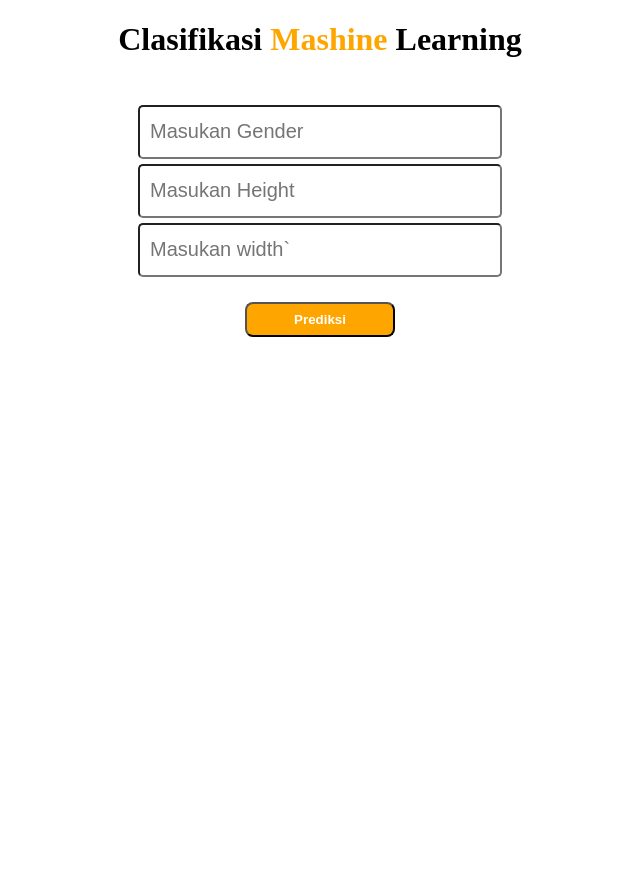
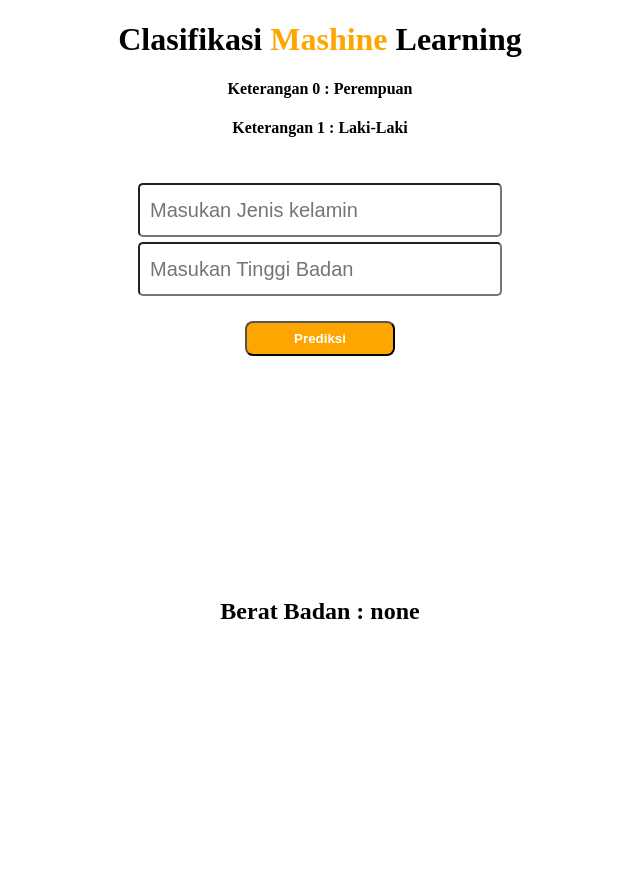
Before and after one commit to rahmadhw/tgs_kelompok_Domain_tecnikal, a Flask app: page / in a window 1280 px wide. Shown: the whole page, without its empty margins (320-960 px from the left). After the commit the page ends 619 px from the top, so only its background shows below. Run offline with Flask 2, Linux system fonts and the light colour scheme.

Commit message:
Update Selesai

```diff
--- a/app.py
+++ b/app.py
@@ -1,16 +1,28 @@
-from flask import Flask, render_template
-
+from flask import Flask, render_template, request, jsonify
+import joblib
+import numpy as np
 
 
 
 app = Flask(__name__)
 
 
-@app.route("/")
+@app.route("/", methods=["GET", "POST"])
 
+def predik():
+    if request.method == "GET":
+        return render_template("index.html")
+    elif request.method == "POST":
+        pred = [int(x) for x in request.form.values()]
+        final_pred =[np.array(pred)]
+        model,std_scaler = joblib.load("Modelling/model_joblib/model_data_fix.pkl")
+        result = model.predict(final_pred)
+        print(result)
+        output = str(round(result[0], 2))
+        return render_template("index.html", result = output)
+    else:
+        return "Error"
 
-def index():
-    return render_template("index.html")
 
 
 if __name__ == '__main__':
--- a/templates/index.html
+++ b/templates/index.html
@@ -15,21 +15,33 @@
 </head>
 <body>
     <h1 align="center">Clasifikasi <span style="color: orange;">Mashine</span> Learning</h1>
-    <div class="container" style="display: flex; flex-direction: column; align-items: center; height: 100vh;">
-        <div class="row" style="display: flex; flex-direction: column;  width: 80vw; align-items: center; margin: 5px; padding: 20px;">
-            <input type="text" placeholder="Masukan Gender" style="display: inline-block; width: 340px; height: 30px; padding: 10px; margin-bottom: 5px; border-radius: 5px; font-size: 20px;">
-            <input type="text" placeholder="Masukan Height" style="display: inline-block; width: 340px; height: 30px; padding: 10px; border-radius: 5px; font-size: 20px;">
-            <input type="text" placeholder="Masukan width`" style="display: inline-block; width: 340px; height: 30px; padding: 10px; margin-top: 5px; border-radius: 5px; font-size: 20px;" >
-        </div>
-        <div class="button">
-            <button style="width: 150px; height: 35px; border-radius: 8px; background-color: orange; color: white; font-weight: 600;">Prediksi</button>
-        </div>
-        <div class="col" style="box-sizing: border-box; width: 80vw; height: 400px; margin-top: 30px;">
+    <h4 align="center">Keterangan 0 : Perempuan</h4>
+    <h4 align="center">Keterangan 1 : Laki-Laki</h4>
+    <form action="" method="POST">
+        <div class="container" style="display: flex; flex-direction: column; align-items: center; height: 50vh;">
+            <div class="row" style="display: flex; flex-direction: column;  width: 80vw; align-items: center; margin: 5px; padding: 20px;">
+                <input name="Gender" type="text" placeholder="Masukan Jenis kelamin" style="display: inline-block; width: 340px; height: 30px; padding: 10px; margin-bottom: 5px; border-radius: 5px; font-size: 20px;">
+                <input name="Height" type="text" placeholder="Masukan Tinggi Badan" style="display: inline-block; width: 340px; height: 30px; padding: 10px; border-radius: 5px; font-size: 20px;">
+            </div>
+            <div class="button">
+                <button type="submit" style="width: 150px; height: 35px; border-radius: 8px; background-color: orange; color: white; font-weight: 600;">Prediksi</button>
+            </div>
 
         </div>
+    </form>
+
+    {% if result is defined %}
+
+    <div class="col" style="display: flex; justify-content: center; margin-top: 20px;">
+        <h2>Berat Badan : {{ result }}</h2>
+    </div>
+    {% else %}
+
+    <div class="col" style="display: flex; justify-content: center; margin-top: 20px;">
+        <h2>Berat Badan : none</h2>
     </div>
 
-
+    {% endif %}
 
 </body>
 </html>
```
Also changed, not shown: 5 other files.
